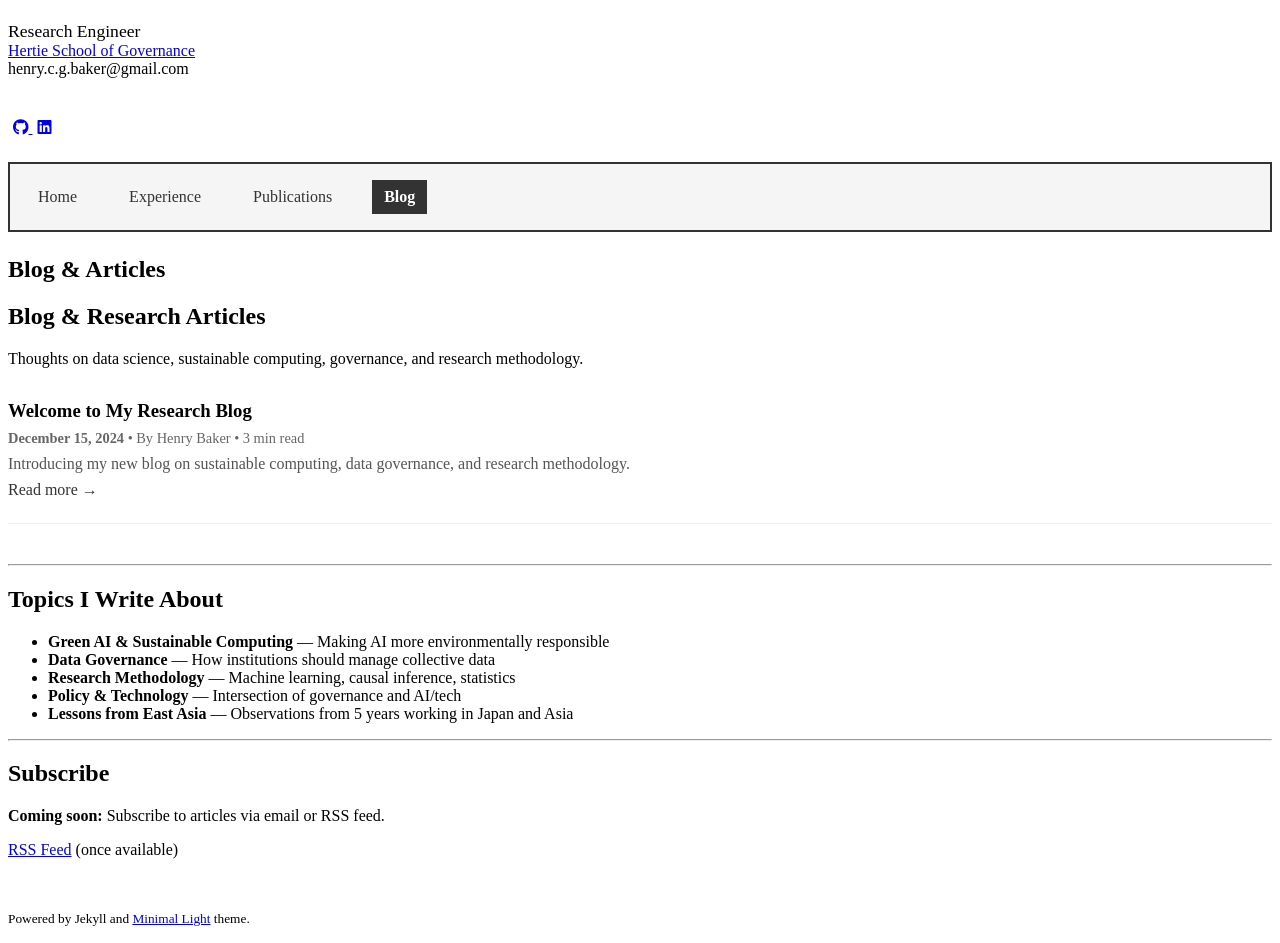
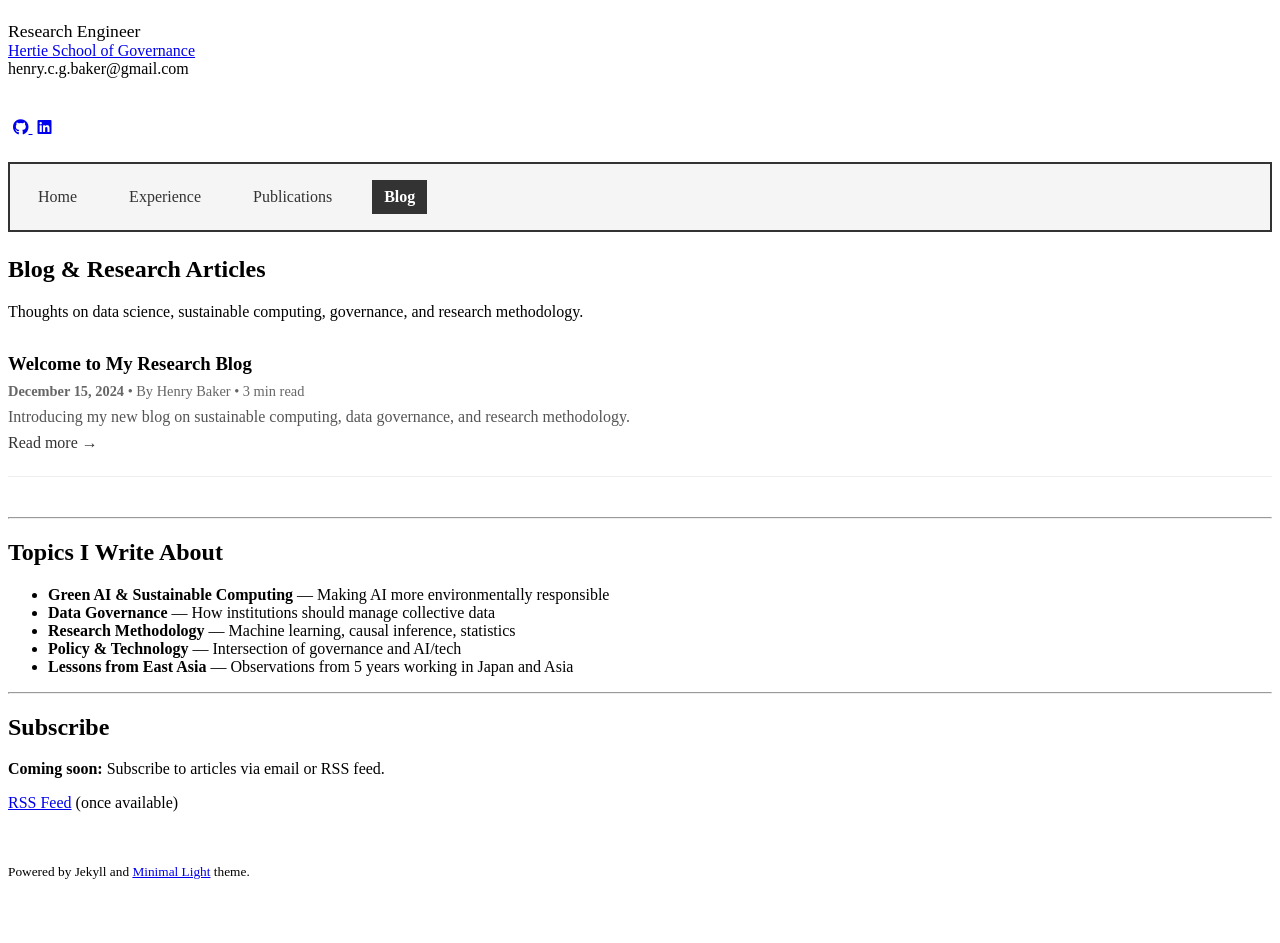
Before and after one commit to henrycgbaker/henrycgbaker.github.io, a Jekyll site: the page built from blog.md, in a window 1280 px wide. Shown: the part 371-1314 px from the top of the page. Built offline with Jekyll 4.4.1, drawn with Linux system fonts in a browser that asks for light colours; some web fonts are replaced; a style sheet for code colours, icons or effects is not loaded; after the commit the page ends 1267 px from its top, so only the background shows below that.

Commit message:
Fix page.html layout to match homepage.html structure
- Removed href from avatar link (let CSS handle styling)
- Removed h1 link wrapper to match homepage structure
- Removed extra page-header and page-title divs that broke theme CSS
- Simplified to just render content directly (markdown has its own h1 headings)
- Layout structure now identical to homepage.html, so theme CSS applies correctly

This fixes the broken sidebar layout on sub-pages caused by structural differences.

```diff
--- a/_layouts/page.html
+++ b/_layouts/page.html
@@ -81,10 +81,10 @@
         <button id="dark-mode-toggle" style="position: absolute; top: 20px; right: 20px; background: none; border: none; font-size: 1.5rem; cursor: pointer; padding: 5px; border-radius: 50%; display: flex; align-items: center; justify-content: center; width: 40px; height: 40px; transition: background 0.3s;" title="Toggle dark mode">🌙</button>
 
         {% if site.avatar %}
-        <a href="/" class="image avatar"><img src="{{ site.avatar }}" alt="avatar" /></a>
+        <a class="image avatar"><img src="{{ site.avatar }}" alt="avatar" /></a>
         {% endif %}
 
-        <h1><a href="/" style="text-decoration: none; color: inherit;">{{ site.title }}</a></h1>
+        <h1>{{ site.title }}</h1>
 
         {% if site.position %}
         <position style="font-size:1.10rem;">{{ site.position }}</position>
@@ -145,10 +145,6 @@
       </header>
       <section>
 
-      <div class="page-header">
-        <h1 class="page-title">{{ page.title }}</h1>
-      </div>
-
       {{ content }}
 
       <br>
```
